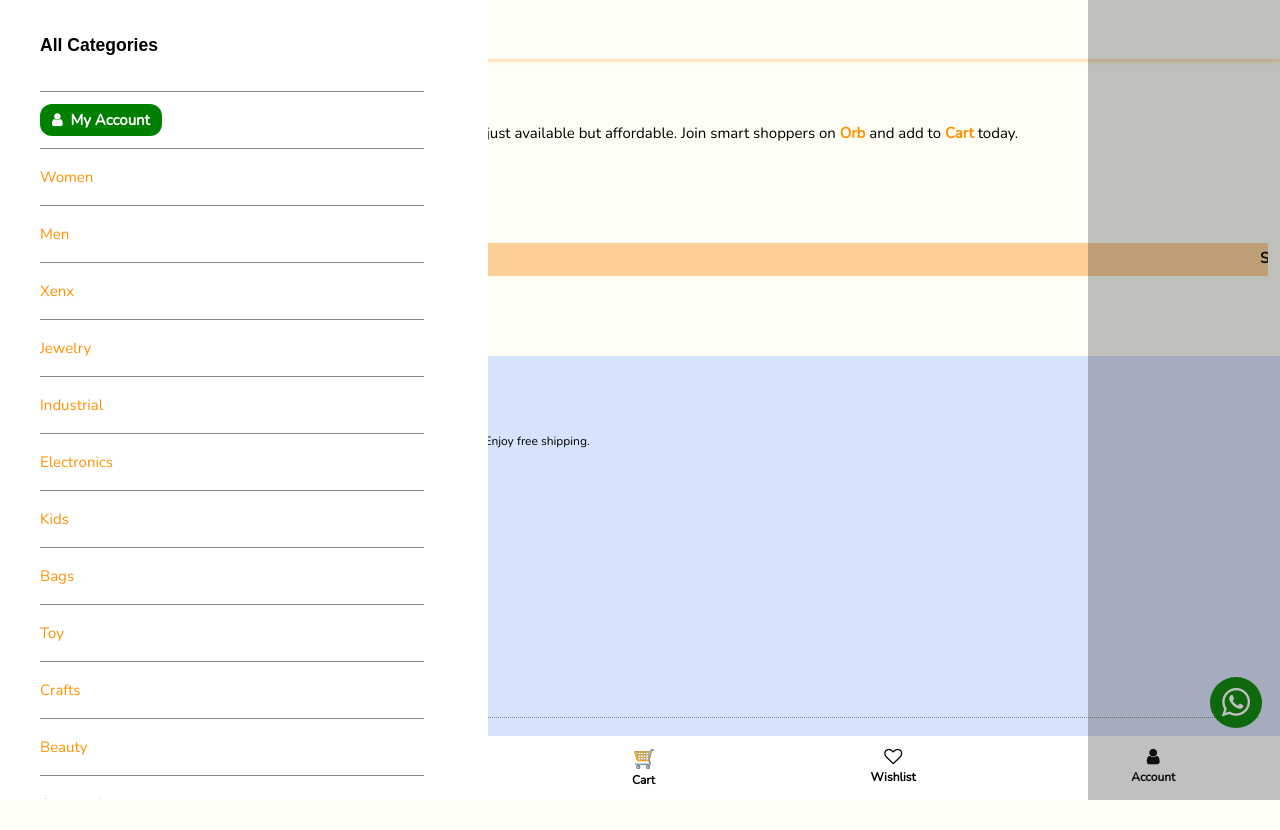
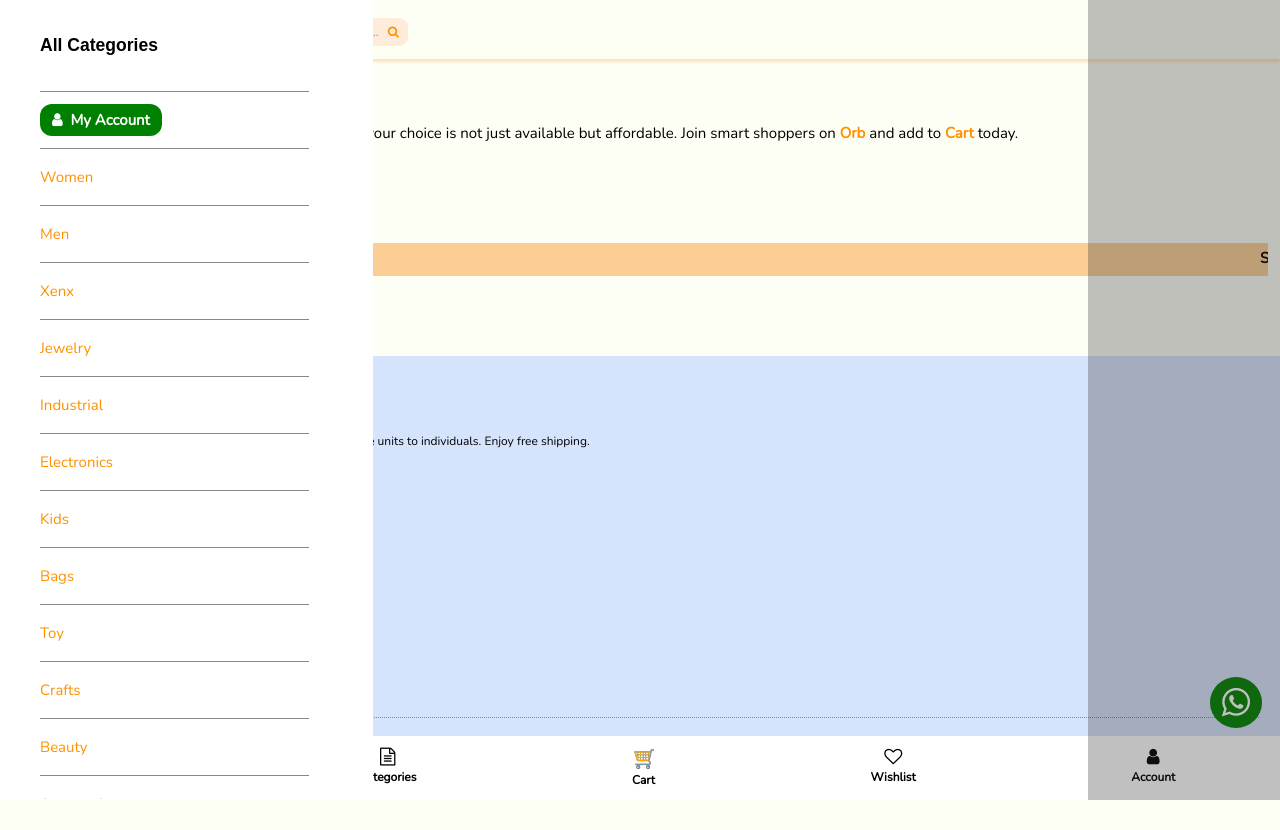
Before and after one commit to Arhinze/cartorb, a PHP site: page / in a window 1280 px wide. Run offline with PHP 8.4, Linux system fonts and the light colour scheme; data that the repository does not hold is empty; a stand-in replaces the project's code that opens the database connection; some libraries are stand-ins or nearby versions; some web fonts are replaced.

Commit message:
styling pages for big screens

```diff
--- a/static/style.css
+++ b/static/style.css
@@ -1599,7 +1599,7 @@ h1, h2, h3, h4, h5, h6{
 
     .menu_list{
         display:block;
-        width:30%;
+        width:21%;
     }
 
     .white_background{
```
